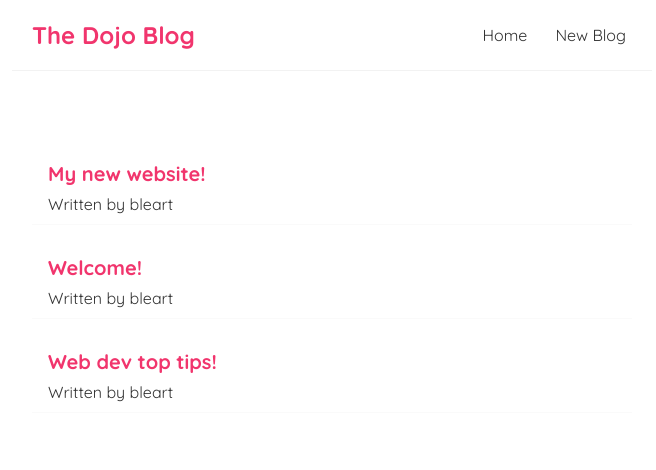
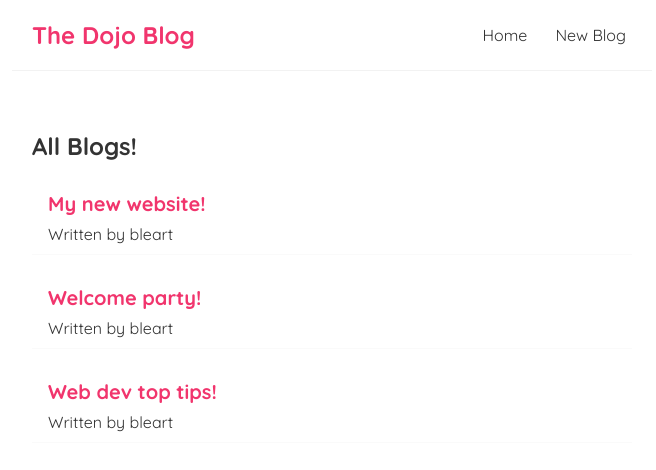
Before and after one commit to bleartdemaku/react-tutorial, a React (Create React App) app: page / in a window 1280 px wide. Shown: the top 470 px of the page, without its empty margins (308-964 px from the left). Built offline with nearby package versions, Linux system fonts and the light colour scheme.

Commit message:
props and reusable components

```diff
--- a/src/App.js
+++ b/src/App.js
@@ -1,5 +1,5 @@
-import Home from "./components/Home";
 import Navbar from "./components/Navbar";
+import Home from "./pages/Home";
 
 function App() {
   return (
--- /dev/null
+++ b/src/components/BlogList.jsx
@@ -0,0 +1,20 @@
+import React from "react";
+
+const BlogList = ({ blogs, title }) => {
+  //   const blogs = props.blogs;
+  //   const title = props.title;
+
+  return (
+    <div className="blog-list">
+      <h2>{title}</h2>
+      {blogs.map((blog) => (
+        <div className="blog-preview" key={blog.id}>
+          <h2>{blog.title}</h2>
+          <p>Written by {blog.author}</p>
+        </div>
+      ))}
+    </div>
+  );
+};
+
+export default BlogList;
--- a/src/components/Home.jsx
+++ b/src/pages/Home.jsx
@@ -1,4 +1,5 @@
 import React, { useState } from "react";
+import BlogList from "../components/BlogList";
 
 const Home = () => {
   const [blogs, setBlogs] = useState([
@@ -8,7 +9,12 @@ const Home = () => {
       author: "bleart",
       id: 1,
     },
-    { title: "Welcome!", body: "lorem ipsum...", author: "bleart", id: 2 },
+    {
+      title: "Welcome party!",
+      body: "lorem ipsum...",
+      author: "bleart",
+      id: 2,
+    },
     {
       title: "Web dev top tips!",
       body: "lorem ipsum...",
@@ -19,12 +25,7 @@ const Home = () => {
 
   return (
     <div className="home">
-      {blogs.map((blog) => (
-        <div className="blog-preview" key={blog.id}>
-          <h2>{blog.title}</h2>
-          <p>Written by {blog.author}</p>
-        </div>
-      ))}
+      <BlogList blogs={blogs} title="All Blogs!" />
     </div>
   );
 };
```
